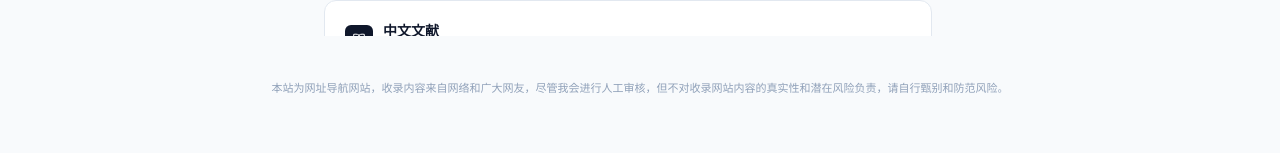
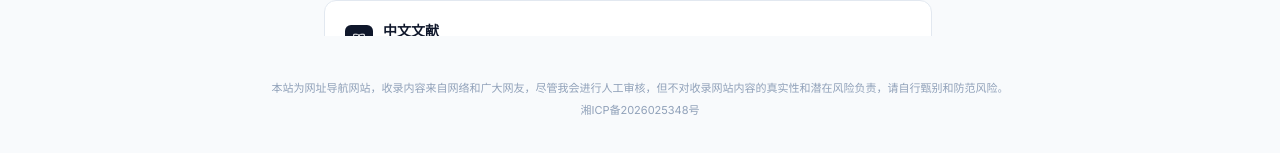
Before and after one commit to AphroditeYu/my-academic-navigation, a React (Vite) app: page / in a window 1280 px wide. Shown: the part 769-922 px from the top of the page. Built offline with nearby package versions, Linux system fonts and the light colour scheme; grey boxes are pictures that could not be loaded.

Commit message:
Update footer content with additional information

```diff
--- a/src/App.tsx
+++ b/src/App.tsx
@@ -1196,7 +1196,17 @@ export default function App() {
 
         {/* ================================= FOOTER INFO BLOCK ================================= */}
         <footer className="mt-6 text-center text-[11px] text-slate-400 dark:text-slate-600 leading-relaxed">
-          本站为网址导航网站，收录内容来自网络和广大网友，尽管我会进行人工审核，但不对收录网站内容的真实性和潜在风险负责，请自行甄别和防范风险。
+          <p>本站为网址导航网站，收录内容来自网络和广大网友，尽管我会进行人工审核，但不对收录网站内容的真实性和潜在风险负责，请自行甄别和防范风险。</p>
+          <p className="mt-1">
+            <a
+              href="http://beian.miit.gov.cn/"
+              target="_blank"
+              rel="noopener noreferrer"
+              className="hover:text-slate-500 dark:hover:text-slate-400 transition-colors"
+            >
+              湘ICP备2026025348号
+            </a>
+          </p>
         </footer>
 
       </div>
```
